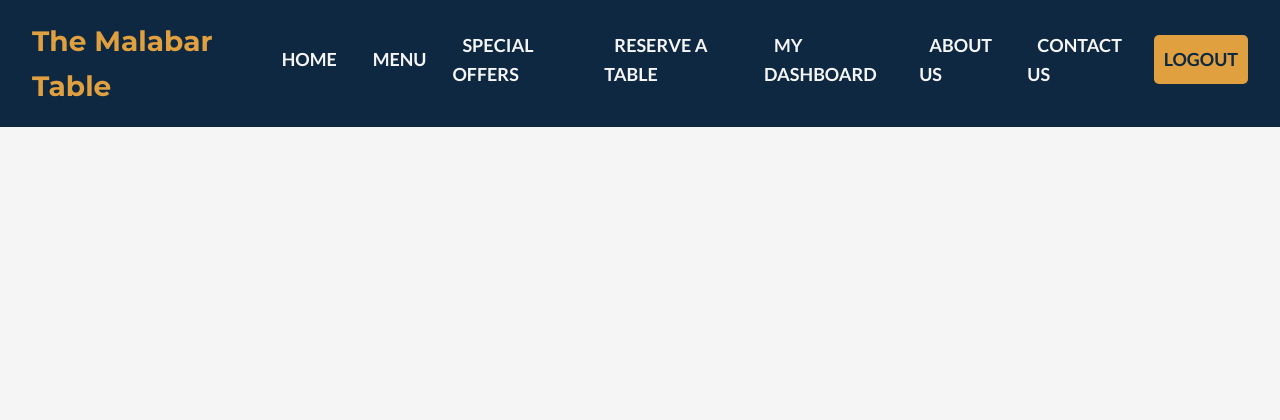
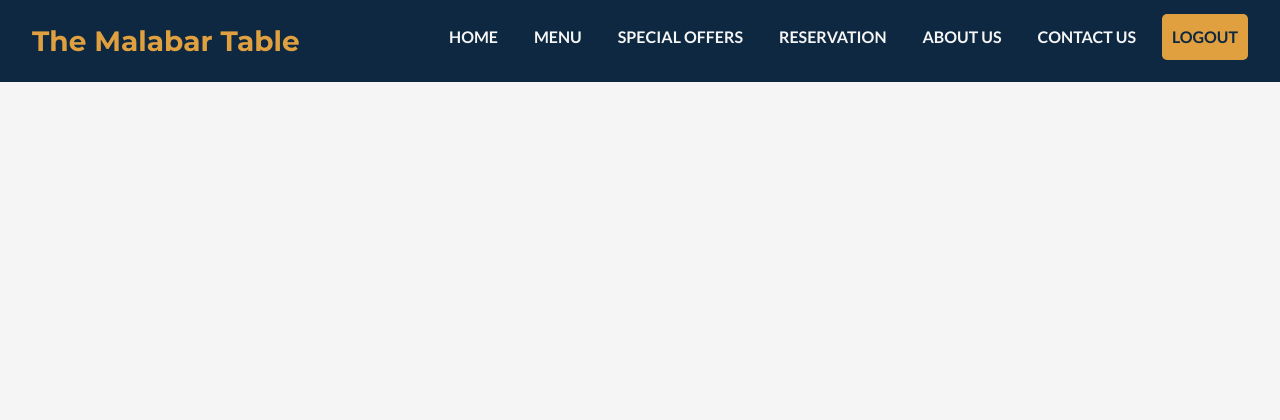
Before and after one commit to auyashas/restaurant-application, a PHP site: page /index.php in a window 1280 px wide. Shown: the top 420 px of the page. Run offline with PHP 8.4, Linux system fonts and the light colour scheme; the visitor is signed in with stand-in values (Sample User, id 1).

Commit message:
Refactor CSS variables for clarity; enhance mobile navigation with dropdown functionality and logout confirmation

```diff
--- a/css/style.css
+++ b/css/style.css
@@ -3,10 +3,14 @@
 /* =================================== */
 
 :root {
-    --primary-navy: #0D2840;      /* For headers, footers, and major headlines */
-    --accent-gold: #E0A040;       /* For buttons, links, and interactive elements */
-    --bg-light-gray: #F5F5F5;     /* For the main page background */
-    --text-dark-gray: #333333;      /* For all paragraphs and standard text */
+    --primary-navy: #0D2840;
+    /* For headers, footers, and major headlines */
+    --accent-gold: #E0A040;
+    /* For buttons, links, and interactive elements */
+    --bg-light-gray: #F5F5F5;
+    /* For the main page background */
+    --text-dark-gray: #333333;
+    /* For all paragraphs and standard text */
 }
 
 *,
@@ -87,7 +91,8 @@ h1 {
 /* --- MOBILE MENU STYLES (Default) --- */
 
 .hamburger-menu {
-    display: flex; /* Visible on mobile */
+    display: flex;
+    /* Visible on mobile */
     flex-direction: column;
     justify-content: space-around;
     width: 2rem;
@@ -122,7 +127,7 @@ h1 {
     display: flex;
 }
 
-.nav-links ul {
+.nav-links>ul {
     display: flex;
     flex-direction: column;
     align-items: center;
@@ -135,18 +140,37 @@ h1 {
     list-style: none;
 }
 
+.dropdown li,
 .nav-links a {
-    font-size: 1rem;
+    font-size: 1rem !important;
     font-weight: bold;
     text-transform: uppercase;
     color: var(--bg-light-gray);
-    text-decoration: none;
     padding: 10px 15px;
     transition: color 0.2s ease-in-out;
+    text-decoration: none;
+    cursor: pointer;
 }
 
+.dropdown li:hover,
 .nav-links a:hover {
     color: var(--accent-gold);
+}
+
+.dropdown-content {
+    display: contents;
+    /* Makes nested list items act like direct children */
+}
+
+.dropdown>a {
+    display: none;
+    /* Hides the main "Reservation" link on mobile */
+}
+
+.action {
+    display: flex;
+    flex-direction: column;
+    align-items: center;
 }
 
 .button {
@@ -191,7 +215,7 @@ h1 {
         flex-direction: row;
     }
 
-    .nav-links ul {
+    .nav-links>ul {
         flex-direction: row;
         gap: 1rem;
     }
@@ -200,4 +224,65 @@ h1 {
         font-size: 1.125rem;
         padding: 10px;
     }
+
+    .dropdown>a {
+        display: inline-block;
+        /* Or block, depending on your link styles */
+    }
+
+    /* This is the anchor for the dropdown menu */
+    .dropdown {
+        position: relative;
+    }
+
+    /* Hide the dropdown content by default */
+    .dropdown-content {
+        display: flex;
+        flex-direction: column;
+        align-items: center;
+        gap: 0.5rem;
+        opacity: 0;
+        visibility: hidden;
+        position: absolute;
+        /* width: 80%; */
+
+        /* --- The Centering Fix --- */
+        top: 100%;
+        left: 50%;
+        transform: translateX(-50%) translateY(-10px);
+        /* Center horizontally, start slightly up */
+        margin-top: 10px;
+        /* Adds a small, clean gap */
+
+        background-color: var(--primary-navy);
+        padding: 0.5rem 0;
+        box-shadow: 0 8px 16px rgba(0, 0, 0, 0.2);
+        min-width: 175px;
+        z-index: 10;
+        border-radius: 5px;
+        list-style: none;
+        transition: opacity 0.3s ease, transform 0.3s ease, visibility 0.3s;
+    }
+
+    .dropdown-content ul,
+    .dropdown-content li {
+        padding: 0;
+        margin: 0;
+        list-style: none;
+    }
+
+    /* Show the dropdown on hover */
+    .dropdown:hover .dropdown-content {
+        opacity: 1;
+        visibility: visible;
+        transform: translateX(-50%) translateY(0);
+        /* Move down to final centered position */
+    }
+
+    /* Style the links inside the dropdown */
+    .dropdown-content a {
+        text-align: left;
+        display: block;
+        width: 100%;
+    }
 }
--- a/includes/header.php
+++ b/includes/header.php
@@ -1,5 +1,7 @@
 <?php
 session_start();
+// A quick check to match the secure login script I sent earlier
+$is_logged_in = isset($_SESSION['email']);
 ?>
 <!DOCTYPE html>
 <html lang="en">
@@ -12,12 +14,6 @@ session_start();
     <link href="https://fonts.googleapis.com/css2?family=Lato:ital,wght@0,100;0,300;0,400;0,700;0,900;1,100;1,300;1,400;1,700;1,900&family=Montserrat:ital,wght@0,100..900;1,100..900&display=swap" rel="stylesheet">
     <link rel="stylesheet" href="css/style.css">
     <title>The Malabar Table</title>
-    <script>
-        function logout() {
-            confirm("Are you sure you want to logout?");
-            window.location.href = "logout.php";
-        }
-    </script>
 </head>
 
 <body>
@@ -35,17 +31,24 @@ session_start();
                 <li><a href="index.php">Home</a></li>
                 <li><a href="menu.php">Menu</a></li>
                 <li><a href="special_offers.php">Special Offers</a></li>
-                <?php if (isset($_SESSION['email'])) { ?>
-                    <li><a href="reservation.php">Reserve a Table</a></li>
-                    <li><a href="dashboard.php">My Dashboard</a></li>
+
+                <?php if ($is_logged_in) { ?>
+                    <li class="dropdown">
+                        <a href="#">Reservation</a>
+                        <ul class="dropdown-content">
+                            <li><a href="reservation.php">Reserve a Table</a></li>
+                            <li><a href="dashboard.php">My Dashboard</a></li>
+                        </ul>
+                    </li>
                 <?php } else { ?>
-                    <li><a href="login.html">Reserve a Table</a></li>
+                    <li><a href="login.php">Reservation</a></li>
                 <?php } ?>
 
                 <li><a href="about.php">About Us</a></li>
                 <li><a href="contact.php">Contact Us</a></li>
-                <?php if (isset($_SESSION['email'])) { ?>
-                    <li><a href="logout.php" class="button" onclick=logout()>Logout</a></li>
+
+                <?php if ($is_logged_in) { ?>
+                    <li><a href="logout.php" class="button logout-btn">Logout</a></li>
                 <?php } else { ?>
                     <li><a href="login.php" class="button">Login</a></li>
                 <?php } ?>
--- a/js/main.js
+++ b/js/main.js
@@ -1,6 +1,20 @@
+// For the mobile hamburger menu
 const hamburgerMenu = document.querySelector('.hamburger-menu');
 const navLinks = document.querySelector('.nav-links');
 
 hamburgerMenu.addEventListener('click', () => {
     navLinks.classList.toggle('active');
 });
+
+// For the logout confirmation
+const logoutButton = document.querySelector('.logout-btn');
+
+if (logoutButton) {
+    logoutButton.addEventListener('click', (event) => {
+        const confirmLogout = confirm("Are you sure you want to logout?");
+        if (!confirmLogout) {
+            // This stops the link from going to logout.php if they click "Cancel"
+            event.preventDefault();
+        }
+    });
+}
```
